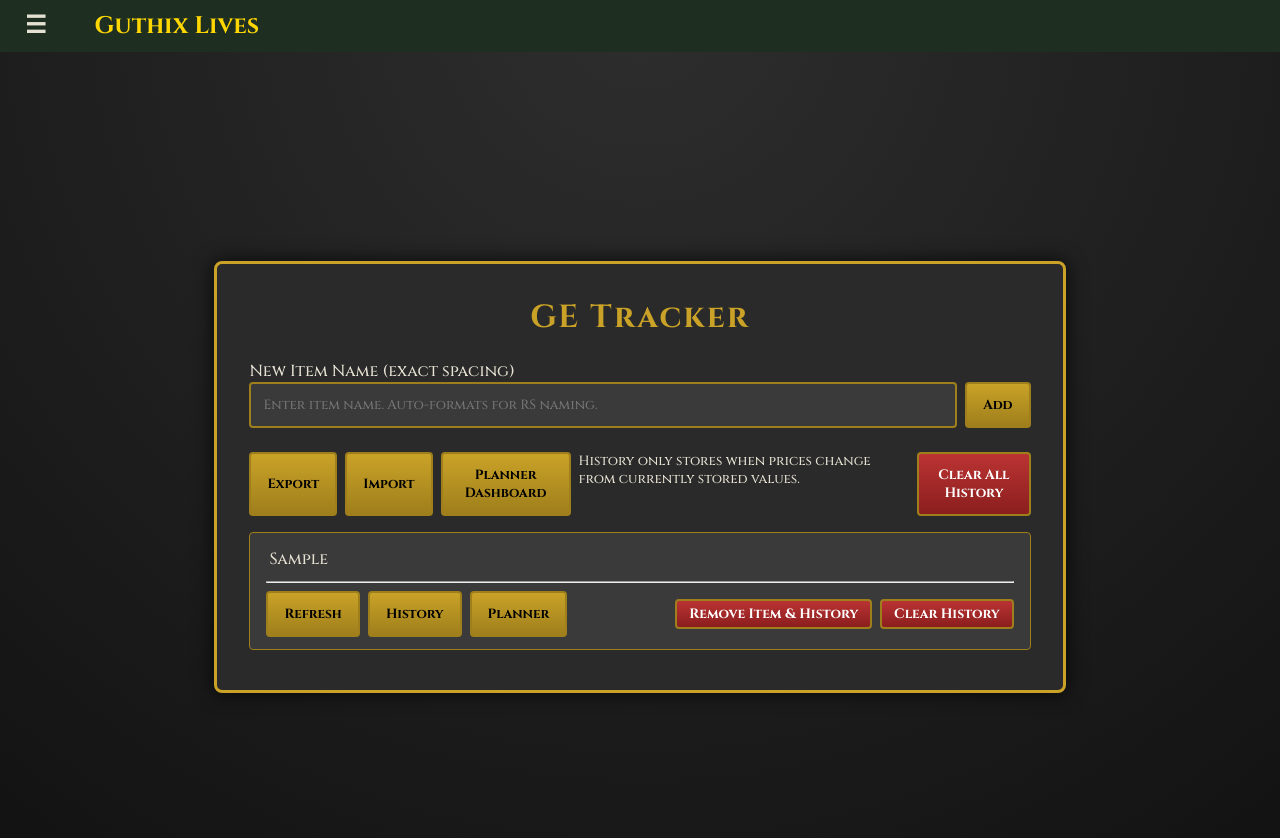
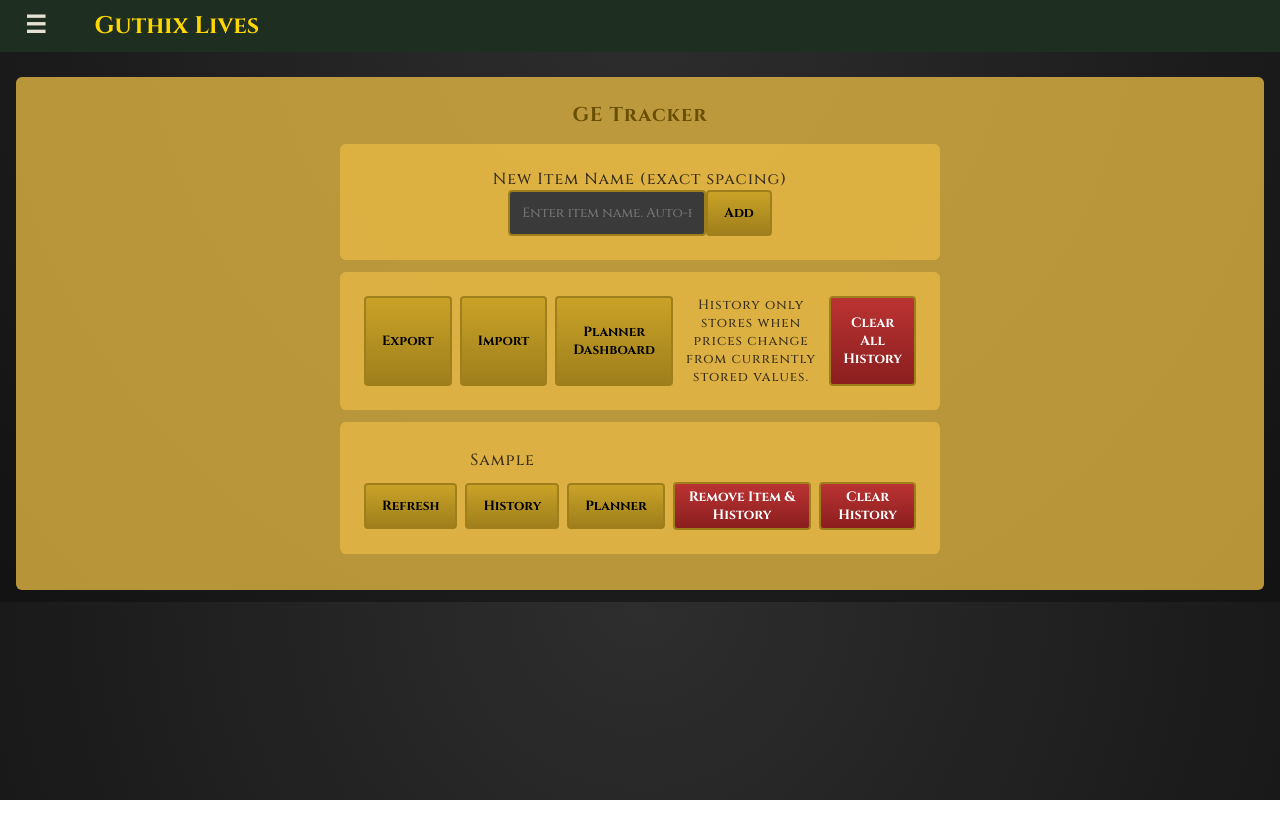
Before and after one commit to andgr457/GuthixLives, a React (Vite) app: page /getracker in a window 1280 px wide. Both pictures are taken after typing "Sample" into the empty fields and a click on the button "Add". Shown: the top 838 px of the page. After the commit the page ends 800 px from the top, so only its background shows below. Built offline with nearby package versions, Linux system fonts and the light colour scheme.

Commit message:
more ge design

```diff
--- a/src/index.css
+++ b/src/index.css
@@ -19,11 +19,17 @@
 
 .app-main a {
   text-decoration: none;
-  color:#f5d574;
+  color:#1e2f22;
+  height: 100vh;
+}
+
+.app-main a:hover {
+  text-decoration: none;
+  color:#1e2f22;
 }
 
 .parchment {
-  font-size: 1.25em;
+  font-size: 1em;
   letter-spacing: 1px;
   padding: 1.5em;
   margin: 12px;
--- a/src/pages/events/EventSection.tsx
+++ b/src/pages/events/EventSection.tsx
@@ -34,8 +34,9 @@
   images,
   footer
 }) => {
+  const winner = winners?.find(w => w.position === 1)
   return (
-    <section style={{textAlign: 'center'}}>
+    <div style={{textAlign: 'center'}}>
       <div className="event-title">
         {title}
         <div style={{fontWeight: 'bolder', fontSize: '0.75em'}}>
@@ -60,11 +61,10 @@
 
       {winners && winners.length > 0 && (
         <div>
-          <h3 style={{ fontSize: "1.5rem", fontWeight: "bold", color: "#FFC107", marginBottom: "16px" }}>
-            🏆 Winners 🏆
-          </h3>
+          <div className="event-title">
+            Winners
+          </div>
           <div>
-
             {winners.map((w) => (
               <div>
                 {w.name} <strong>{w.title}</strong>
@@ -74,7 +74,7 @@
         </div>
       )}
 
-      {images && images.length > 0 && (<p className='image-winner'>
+      {images && images.length > 0 && (<p title={winner?.name} className='image-winner'>
         <EventImages images={images.filter(i => i.includes('-winner'))} />
       </p>)}
 
@@ -88,6 +88,6 @@
         </div>
       )}
 
-    </section>
+    </div>
   );
 };
--- a/src/pages/events/Events.tsx
+++ b/src/pages/events/Events.tsx
@@ -1,17 +1,25 @@
 import type { ClanEvent } from '../../types/ClanEvent';
 import { EventSection } from './EventSection';
-import { FASTIONSCAPE_1_EVENT } from '../../services/events/Events.data';
+import { FASHIONSCAPE_1_EVENT } from '../../services/events/Events.data';
 
 export default function Events() {
   // Define events data
   const events: ClanEvent[] = [
-    FASTIONSCAPE_1_EVENT
+    FASHIONSCAPE_1_EVENT
   ];
 
   return (
   <div>
+    <div className='parchment'>
+      <div className='event-title'>Events</div>
+      {events.map((event, index) => {
+        return <div>
+          <a href={`#${event.id}_${index}`}>{index+1}. {event.title}</a>
+        </div>
+      })}
+    </div>
     {events.map((event, index) => (
-      <div className='parchment' style={{marginLeft: '5%', marginRight: '5%'}} key={`${index}_${event.title}`}>
+      <div id={`${event.id}_${index}`} className='parchment' style={{marginLeft: '5%', marginRight: '5%'}} key={`${index}_${event.title}`}>
         {/* Render the EventSection component */}
         <EventSection
           title={event.title}
--- a/src/pages/ge/GETracker.tsx
+++ b/src/pages/ge/GETracker.tsx
@@ -6,6 +6,7 @@
 import { getDiffBetweenNowAndDate, getLocalDateAndTime } from '../../services/common/Dates.service';
 import { fetchGEItem } from '../../services/ge/GE.service';
 import type { GEItemData } from '../../types/Item';
+import '../../styles/GE.css'
 
 export default function GETracker() {
   const navigate = useNavigate();
@@ -162,12 +163,12 @@
   }
 
   return (
-    <div className="container">
-      <div className="panel">
-        <h1>GE Tracker</h1>
+    <div className="parchment" style={{marginLeft: '1em', marginRight: '1em'}}>
+      <div className='event-title'>GE Tracker</div>
+      <div className='parchment inner-parchment'>
+        <div>
+          New Item Name (exact spacing)<br/>
 
-          New Item Name (exact spacing)<br/>
-        <div className="input-row">
           <input
             type="text"
             placeholder="Enter item name. Auto-formats for RS naming."
@@ -180,12 +181,12 @@
           </button>
         </div>
 
-        <div style={{ marginBottom: "1rem", display: "flex", gap: "0.5rem" }}>
+      </div>
+      <div className='parchment inner-parchment' style={{  display: "flex", gap: "0.5rem" }}>
 
         <button className="primary" onClick={exportItems}>
           Export
         </button>
-
         <button
           className="primary"
           onClick={() => fileInputRef.current?.click()}
@@ -216,11 +217,11 @@
         </button>
       </div>
 
-        <ul className="list">
+      <div className="parchment inner-parchment">
           {items.map((item, index) => (
             <>
-            <li key={index} className="list-item">
-              <table style={{width: '100%'}}>
+            <div key={index}>
+              <table style={{width: '100%', tableLayout: 'auto'}}>
                 <tbody>
                   <tr>
                     <td style={{width: '50%'}}>
@@ -232,7 +233,6 @@
                   </tr>
                 </tbody>
               </table>
-              <hr />
 
               <div className="button-row">
                 {/* Left-side buttons */}
@@ -274,9 +274,9 @@
                 </div>
               </div>
 
-            </li>
+            </div>
             {showHistory?.get(item.name) === true && (
-              <ul className="list">
+              <div className="parchment inner-parchment">
                 {history
                   .filter((h) => h.name === item.name)
                   .map((h, i) => {
@@ -285,11 +285,11 @@
                     );
 
                     return (
-                      <li
+                      <div
                         key={`${item.name}_${i}`}
-                        className="sub-list-item"
+                        className="parchment inner-parchment"
                       >
-                        <table style={{ width: "100%" }}>
+                        <table style={{ width: "100%", tableLayout: 'auto' }}>
                           <tbody>
                             <tr>
                               <td>{h.name}</td>
@@ -312,15 +312,14 @@
                             </tr>
                           </tbody>
                         </table>
-                      </li>
+                      </div>
                     );
                   })}
-              </ul>
+              </div>
             )}
 
             </>
           ))}
-        </ul>
       </div>
     </div>
   );
--- a/src/services/events/Events.data.ts
+++ b/src/services/events/Events.data.ts
@@ -1,19 +1,20 @@
 import { DateTime } from 'luxon';
 import type { ClanEvent } from '../../types/ClanEvent';
 
-export const FASTIONSCAPE_1_EVENT: ClanEvent = {
+export const FASHIONSCAPE_1_EVENT: ClanEvent = {
+  id: 'fashion-1',
   title: "February Fashionscape",
   description:
     "Our very first Clan Fashionscape lit up Varrock Square — and what a turnout it was!",
   participants: [
-    "👑 Tessa Cero",
-    "✨ Frostbit",
-    "🛡️ Dwarf Cut",
-    "🔥 Anub'Nerevar",
-    "👑 Lord Meggedo",
-    "⚡ Wolf of Odin",
-    "🏹 Kingz Bow",
-    '🗡️ Hint'
+    "Tessa Cero",
+    "Frostbit",
+    "Dwarf Cut",
+    "Anub'Nerevar",
+    "Lord Meggedo",
+    "Wolf of Odin",
+    "Kingz Bow",
+    'Hint'
   ],
   winners: [
     { position: 1, title: "Grand Champion", name: "Hint" },
--- /dev/null
+++ b/src/styles/GE.css
@@ -0,0 +1,5 @@
+
+.inner-parchment {
+  margin-left: 0;
+  margin-right: 0;
+}
--- a/src/types/ClanEvent.ts
+++ b/src/types/ClanEvent.ts
@@ -1,6 +1,7 @@
 import type { Winner } from '../pages/events/EventSection';
 
 export interface ClanEvent {
+  id: string
   title: string;
   description?: string;
   participants?: string[];
```
Lines whose indentation alone changed are shown as unchanged.
